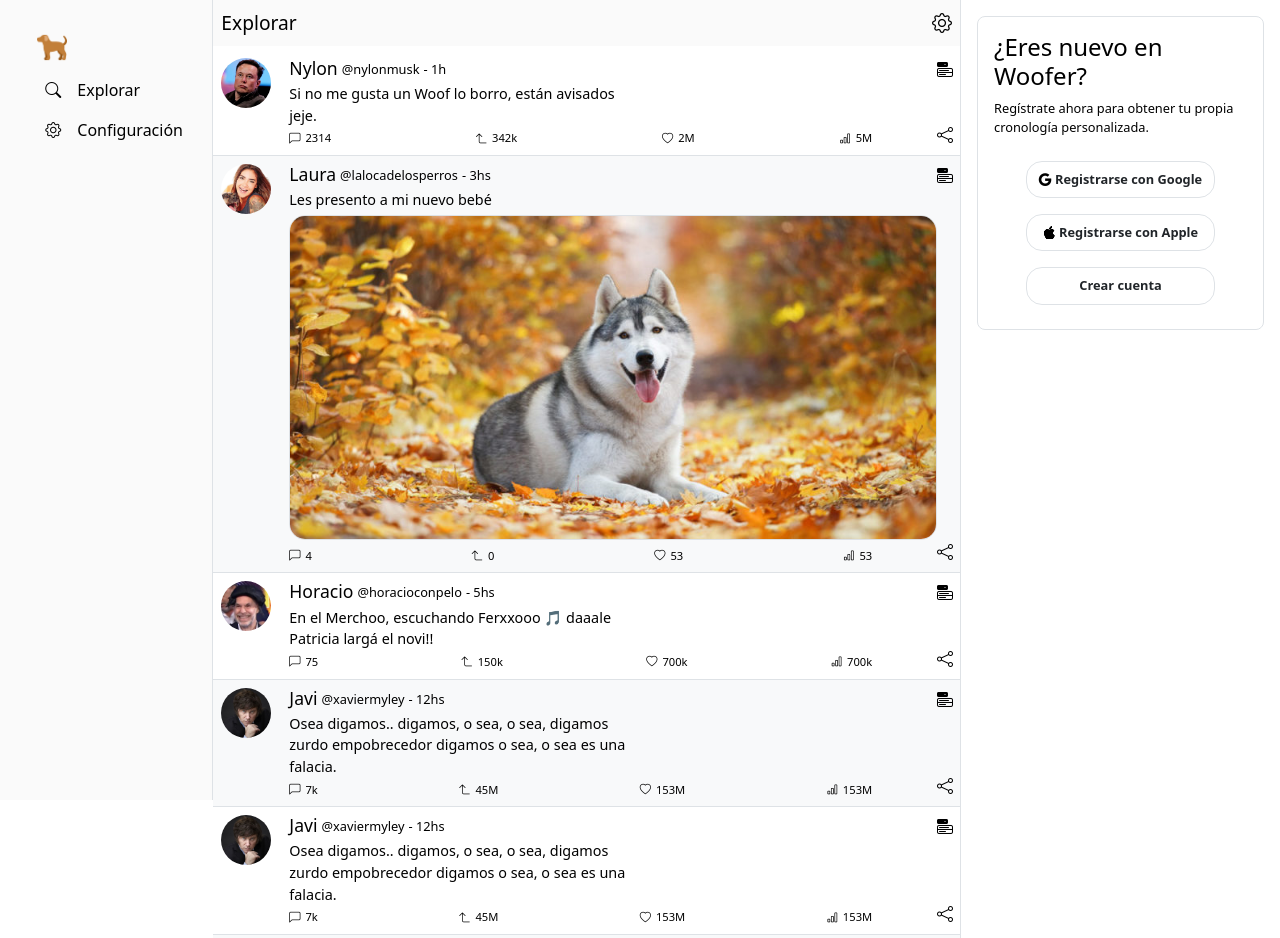
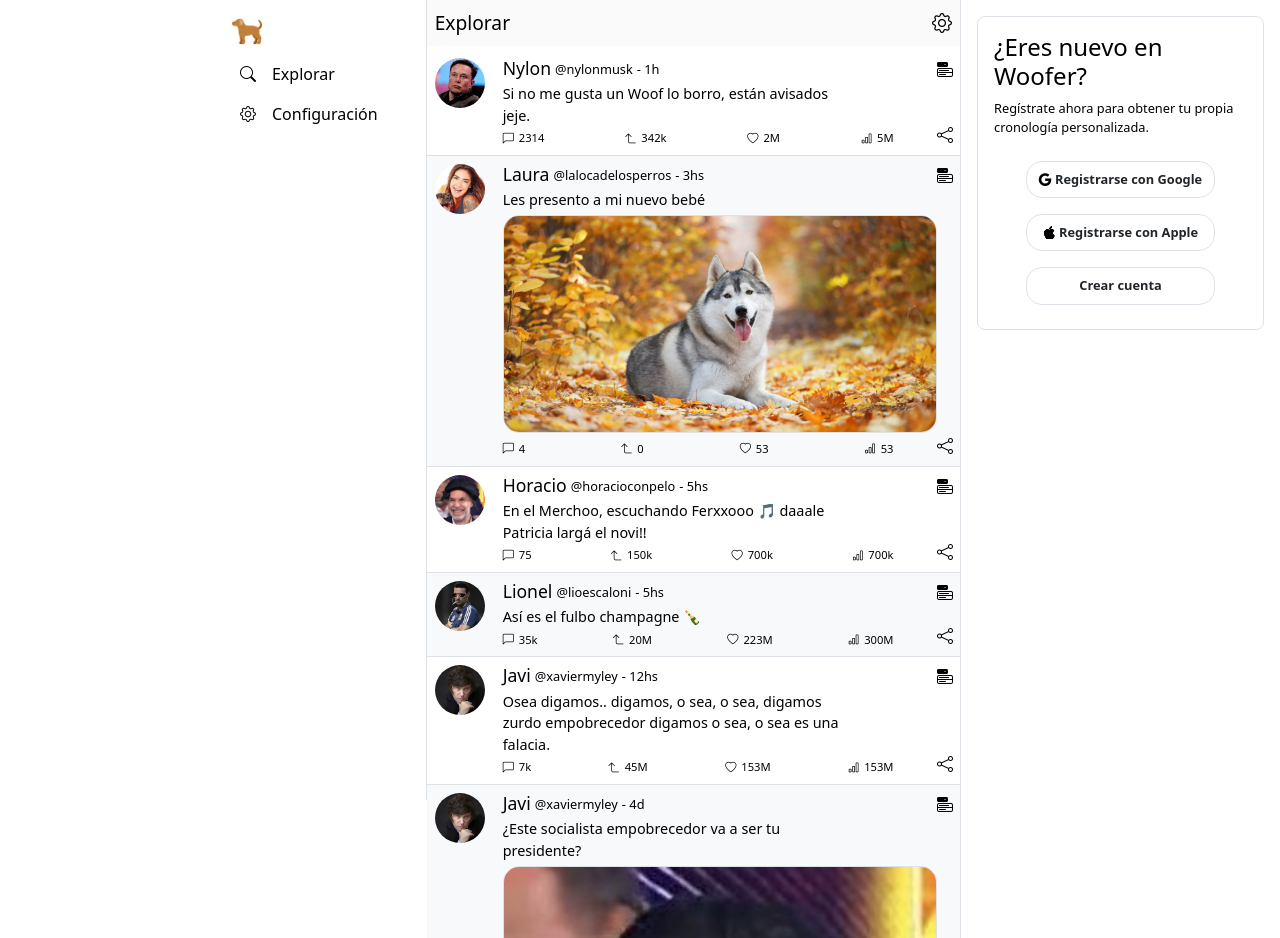
Before and after one commit to landosergio/Woofer, a website: page index.html in a window 1280 px wide. Shown: the top 938 px of the page. Drawn offline with nearby package versions, Linux system fonts and the light colour scheme.

Commit message:
Mejoras diseño
Breakpoints, tamaños, etc.

```diff
--- a/index.html
+++ b/index.html
@@ -38,13 +38,13 @@
   <body>
     <div>
       <div class="row g-0">
-        <div class="relleno-iz d-none d-sm-flex col-sm-1 col-xl-2"></div>
+        <div class="relleno-iz d-none d-sm-flex col-sm-1 col-xl-4"></div>
 
         <!-- ASIDE LEFT -->
         <aside
-          class="d-none d-sm-flex position-fixed col-sm-1 col-xl-2 flex-column align-items-center justify-content-start pt-3 border-end border-1 h-100"
+          class="d-none d-sm-flex position-fixed col-sm-1 col-xl-4 flex-column align-items-center align-items-xl-end justify-content-start border-end pt-3 border-1 h-100"
         >
-          <div class="pt-3">
+          <div class="pt-0 me-xl-5">
             <img src="images/dog.png" alt="" class="mb-3 mx-2" />
             <div class="d-flex justify-content-start">
               <i class="bi bi-search mb-3 mx-3"></i
@@ -58,9 +58,11 @@
         </aside>
 
         <!-- CENTRO -->
-        <div class="centro col-12 col-sm-11 col-md-10 col-lg-7">
+        <div class="centro col-12 col-sm-11 col-md-10 col-lg-7 col-xl-5">
           <!-- HEADER -->
-          <header class="position-fixed col-12 col-sm-11 col-md-10 col-lg-7">
+          <header
+            class="position-fixed col-12 col-sm-11 col-md-10 col-lg-7 col-xl-5"
+          >
             <nav class="navbar2 py-2">
               <div
                 class="mx-2 d-flex align-items-center flex-nowrap justify-content-sm-between"
@@ -246,31 +248,28 @@
             >
               <!-- Foto -->
               <div class="woof__foto">
-                <img src="images/milei.jpg" alt="" class="rounded-circle" />
+                <img src="images/Scaloni.jpeg" alt="" class="rounded-circle" />
               </div>
               <!-- Cuerpo -->
               <div class="woof__cuerpo ms-2">
                 <div class="woof__cuerpo__header d-flex align-items-end">
-                  <h2 class="nick m-0 me-1">Javi</h2>
-                  <span class="nombre-usuario me-1">@xaviermyley</span>
-                  <span class="tiempo">- 12hs</span>
+                  <h2 class="nick m-0 me-1">Lionel</h2>
+                  <span class="nombre-usuario me-1">@lioescaloni</span>
+                  <span class="tiempo">- 5hs</span>
                 </div>
                 <div class="woof__cuerpo__texto d-flex flex-column">
-                  <p class="my-1">
-                    Osea digamos.. digamos, o sea, o sea, digamos zurdo
-                    empobrecedor digamos o sea, o sea es una falacia.
-                  </p>
+                  <p class="my-1">Así es el fulbo champagne 🍾</p>
                 </div>
 
                 <div class="woof__cuerpo__info d-flex justify-content-between">
                   <div class="comentarios">
-                    <i class="bi bi-chat-left"></i> 7k
+                    <i class="bi bi-chat-left"></i> 35k
                   </div>
                   <div class="rewoofs">
-                    <i class="bi bi-arrow-90deg-up"></i> 45M
+                    <i class="bi bi-arrow-90deg-up"></i> 20M
                   </div>
-                  <div class="likes"><i class="bi bi-heart"></i> 153M</div>
-                  <div class="views"><i class="bi bi-bar-chart"></i> 153M</div>
+                  <div class="likes"><i class="bi bi-heart"></i> 223M</div>
+                  <div class="views"><i class="bi bi-bar-chart"></i> 300M</div>
                 </div>
               </div>
               <!-- Opciones -->
--- a/scss/_aside.scss
+++ b/scss/_aside.scss
@@ -1,14 +1,10 @@
 aside {
-  background-color: rgba(250, 250, 250, 1);
-
   img {
     width: 30px;
   }
 }
 
 .derecha {
-  background-color: white;
-
   div {
     height: fit-content;
   }
--- a/scss/_componentes.scss
+++ b/scss/_componentes.scss
@@ -35,6 +35,8 @@
 
     &__info {
       width: 90%;
+      max-width: 500px;
+
       font-size: 0.7rem;
       word-spacing: 2px;
 
```
Also changed, not shown: css/styles.css, images/Scaloni.jpeg (added), 1 other file.
